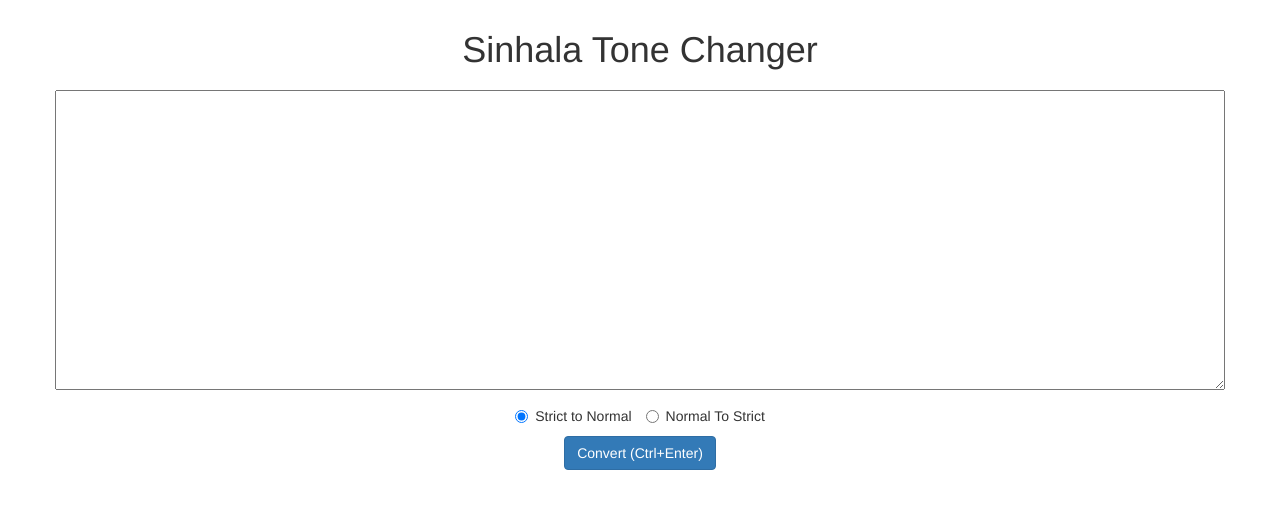
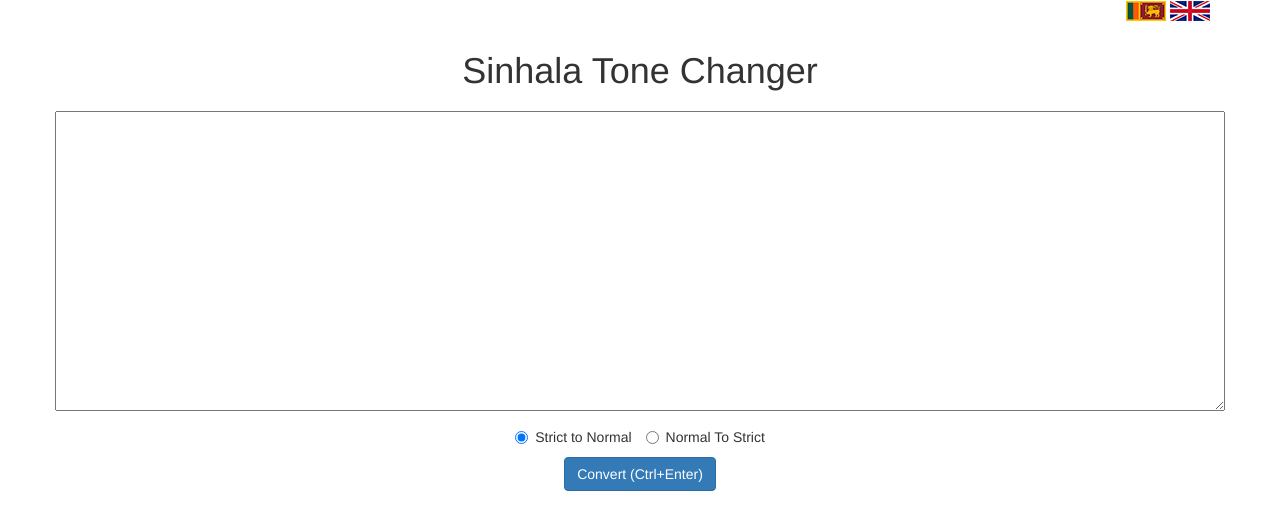
Before and after one commit to thambaru/sinhala-tone-changer, a plain HTML site: page index.html in a window 1280 px wide. Drawn offline with Linux system fonts and the light colour scheme.

Commit message:
Add localization.

```diff
--- a/css/main.css
+++ b/css/main.css
@@ -10,3 +10,6 @@ textarea{
 .breath-space{
     padding: 10px 0px;
 }
+.translator{
+    cursor: pointer;
+}
--- a/index.html
+++ b/index.html
@@ -10,20 +10,28 @@
     <body>
 	<div class="container">
 	    <div class="row">
-		<div class="col-xs-12"><h1 class="text-center breath-space">Sinhala Tone Changer</h1></div>
+		<div class="col-xs-12">
+		    <div class="pull-right">
+			<span class='translator' data-lang='si'><img src="img/sl.png"></span>
+			<span class='translator' data-lang='en'><img src="img/uk.png"></span>
+		    </div>
+		</div>
+	    </div>
+	    <div class="row">
+		<div class="col-xs-12"><h1 class="text-center breath-space"><span class="trn">Sinhala Tone Changer</span></h1></div>
 	    </div>
 	    <div class="row">
 		<textarea></textarea>
 	    </div>
 	    <div class="row">
 		<div class="col-xs-12 text-center breath-space">
-		    <label for="strictToNormal-radio" class="radio-inline"><input type="radio" name="way" value="strictToNormal"  id="strictToNormal-radio" checked> Strict to Normal</label>
-		    <label for="normalToStrict-radio" class="radio-inline"><input type="radio" name="way" value="normalToStrict"  id="normalToStrict-radio"> Normal To Strict</label>
+		    <label for="strictToNormal-radio" class="radio-inline"><input type="radio" name="way" value="strictToNormal"  id="strictToNormal-radio" checked> <span class="trn">Strict to Normal</span></label>
+		    <label for="normalToStrict-radio" class="radio-inline"><input type="radio" name="way" value="normalToStrict"  id="normalToStrict-radio"> <span class="trn">Normal To Strict</span></label>
 		</div>
 	    </div>
 	    <div class="row">
 		<div class="col-xs-12 text-center">
-		    <input id="convert-btn" type="button" class="btn btn-primary" value="Convert (Ctrl+Enter)">
+		    <div id="convert-btn" class="btn btn-primary"><span class="trn">Convert</span> (Ctrl+Enter)</div>
 		</div>
 	    </div>
 	</div>
@@ -31,6 +39,7 @@
 	<script src="js/jquery-1.11.0.js" type="text/javascript"></script>
 	<script src="js/bootstrap.min.js" type="text/javascript"></script>
 	<script src="js/library.js" type="text/javascript"></script>
+	<script src="l18n/l18n.js" type="text/javascript"></script>
 	<script src="js/main.js" type="text/javascript"></script>
     </body>
 </html>
--- a/js/main.js
+++ b/js/main.js
@@ -1,6 +1,6 @@
 /* global strictToNormalLib, normalToStrictLib */
 
-String.prototype.tnwReplaceText = function (lib) {
+String.prototype.twReplaceText = function (lib) {
     var replaceString = this;
     var regex;
     for (var key in lib) {
@@ -11,17 +11,19 @@ String.prototype.tnwReplaceText = function (lib) {
 };
 
 jQuery(function ($) {
+
     $('textarea').keydown(function (e) {
 	if ((e.ctrlKey || e.metaKey) && (e.keyCode == 13 || e.keyCode == 10))
 	    $('#convert-btn').trigger('click');
     });
+
     $('#convert-btn').click(function () {
 	var text = $('textarea').val(),
 		radio = $('#strictToNormal-radio');
 	if (radio.is(':checked')) {
-	    $('textarea').val(text.tnwReplaceText(strictToNormalLib));
+	    $('textarea').val(text.twReplaceText(strictToNormalLib));
 	} else {
-	    $('textarea').val(text.tnwReplaceText(normalToStrictLib));
+	    $('textarea').val(text.twReplaceText(normalToStrictLib));
 	}
     });
 });
--- /dev/null
+++ b/l18n/l18n.js
@@ -0,0 +1,38 @@
+$(function () {
+    var dictionary = {
+	"Sinhala Tone Changer": {
+	    "en": "Sinhala Tone Changer",
+	    "si": "සිංහල වාග් විලාස පරිවර්තකය"
+	},
+	"Strict to Normal": {
+	    "si": "රචනා වහර සිට කටවහරට"
+	},
+	"Normal To Strict": {
+	    "si": "කටවහර සිට රචනා වහරට"
+	},
+	"Convert": {
+	    "si": "පරිවර්තනය කරන්න"
+	}
+    }
+
+    $('.trn').each(function () {
+	var str = $(this).text() ? $(this).text() : $(this).val();
+	$(this).attr('data-tr-key', str);
+    });
+
+    $('.translator').click(function () {
+	translateTo($(this).data('lang'));
+    });
+
+    function translateTo(langCode) {
+	$('.trn').each(function () {
+	    var $this = $(this),
+	    key = $this.attr('data-tr-key');
+
+	    if (dictionary.hasOwnProperty(key)) {
+		var str = dictionary[$this.attr('data-tr-key')].hasOwnProperty(langCode) ? dictionary[key][langCode] : key;
+		$this.text(str);
+	    }
+	});
+    }
+});
```
Also changed, not shown: img/sl.png (added), img/uk.png (added).
